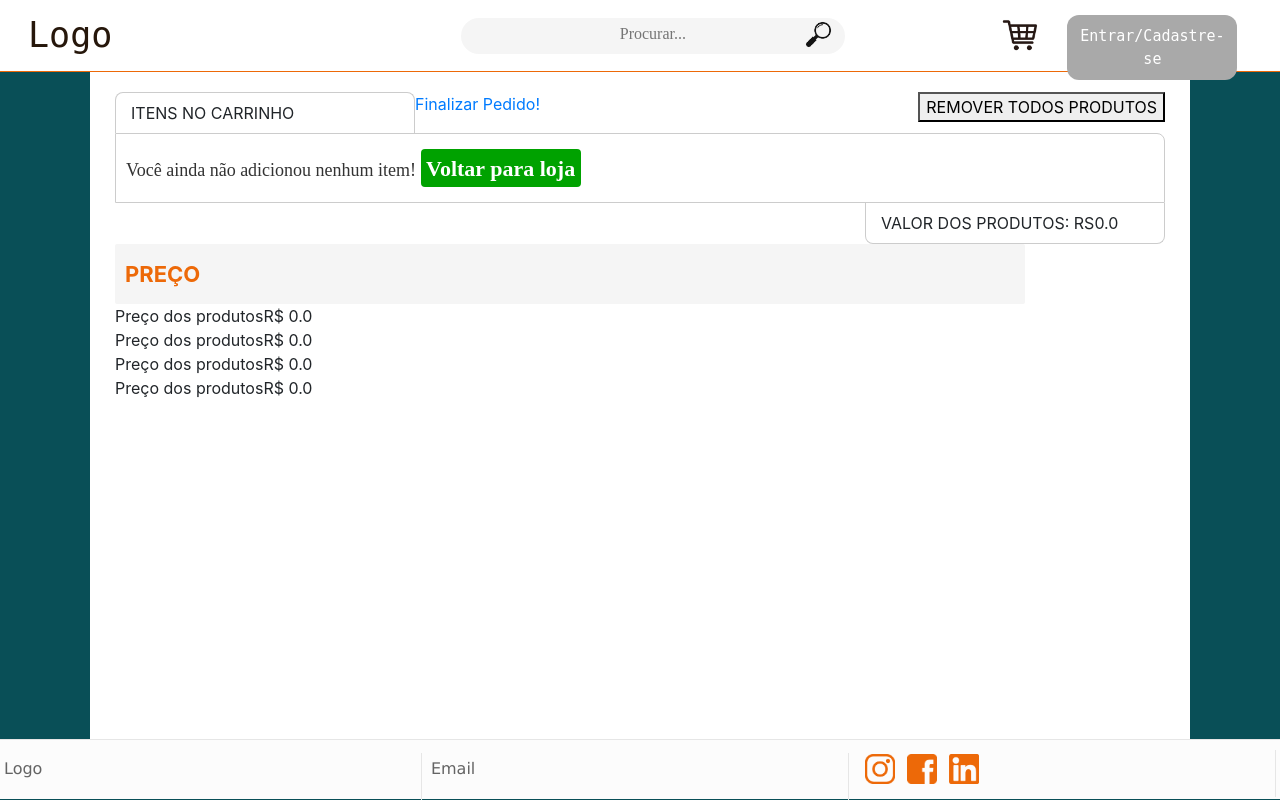
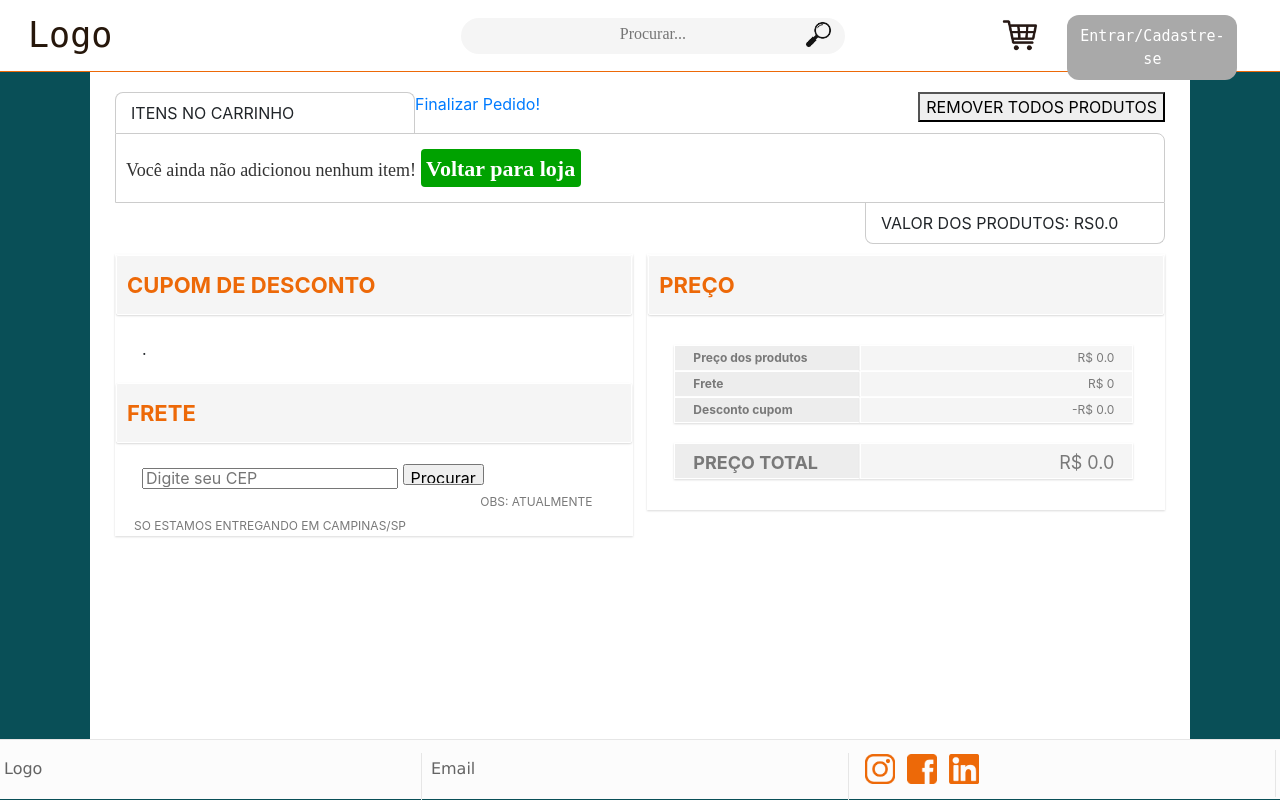
Before and after one commit to MathiasDias/paes_tania, a Django app: page /loja/carrinho in a window 1280 px wide. Run offline with Django 3.2, Linux system fonts and the light colour scheme; some libraries are stand-ins or nearby versions.

Commit message:
Ajustes no Carrinho

```diff
--- a/loja/static/styles.css
+++ b/loja/static/styles.css
@@ -1009,11 +1009,99 @@ li {
 .itens_preço {
     display: flex;
     flex-flow: row;
-    width: 410px;
+    width: 100%;
 }
 
 .preços {
     flex-flow: row;
-    width: 50%;
+    width: 49.3%;
     float: right;
+    border: 1px solid rgb(255, 255, 255);
+    box-shadow: rgba(0, 0, 0, 0.15) 0px 1px 2px;
+    margin-top: 10px;
 }
+
+.bloco_preços {
+    display: flex;
+    -webkit-box-pack: justify;
+    justify-content: space-between;
+    background: #f5f5f5;
+    border: 1px solid #ffffff;
+    box-shadow: rgba(0, 0, 0, 0.15) 0px 1px 2px;
+    border-radius: 2px;
+    -webkit-box-align: center;
+    -webkit-align-items: center;
+    min-height: 36px;
+    font-weight: bold;
+    height: 60px;
+}
+
+.info_preço {
+    padding: 30px 26px;
+}
+
+.preço_left {
+    width: 40%;
+    height: 26px;
+    background-color: rgb(237, 237, 237);
+    color: rgb(121, 121, 121);
+    box-shadow: rgba(0, 0, 0, 0.15) 0px 1px 2px;
+    border: 0.5px solid rgb(255, 255, 255);
+    font-size: 12px;
+    padding: 3px;
+    padding-left: 18px;
+    font-weight: bold;
+}
+
+.preço_right {
+    width: 59%;
+    height: 26px;
+    background-color: whitesmoke;
+    color: rgb(121, 121, 121);
+    box-shadow: rgba(0, 0, 0, 0.15) 0px 1px 2px;
+    border: 0.5px solid rgb(255, 255, 255);
+    font-size: 12px;
+    text-align: end;
+    padding: 3px;
+    padding-right: 18px;
+}
+
+.preço_final {
+    margin-top: 20px;
+    height: 36px;
+    padding-top: 5px;
+    padding-bottom: 5px;
+    font-size: 18px;
+}
+
+.forms {
+    display: flex;
+    flex-flow: column;
+    width: 49.3%;
+    border: 1px solid rgb(255, 255, 255);
+    box-shadow: rgba(0, 0, 0, 0.15) 0px 1px 2px;
+    margin-top: 10px;
+}
+
+.cupom {
+    padding: 22px 26px;
+}
+
+.frete {
+    padding: 21px 26px;
+}
+
+.form_frete {
+    height: 21px;
+    padding-top: 0;
+    padding-bottom: 0;
+    display: inline-block;
+}
+
+.obs {
+    font-size: 12px;
+    position: relative;
+    top: 22px;
+    left: -8px;
+    color: rgb(121, 121, 121);
+}
--- a/loja/templates/loja/carrinho.html
+++ b/loja/templates/loja/carrinho.html
@@ -44,47 +44,78 @@
             </div>
             {% endfor %}
             <div class="subtotal">
-                VALOR DOS PRODUTOS: RS{{ total }}
+                VALOR DOS PRODUTOS: RS{{ total_produtos }}
             </div>
 
             <a href="{% url 'finalizar_pedido' %}">Finalizar Pedido!</a>
         </div>
+        <div class="post_itens">
         <div class="preços">
-            <div class="bloco_titulo">
+            <div class="bloco_preços">
                 <div class="titulo_perfil">
                     PREÇO
                 </div>
             </div>
+                <div class="info_preço">
                     <div class="itens_preço">
-                    <div>
+                        <div class="preço_left">
                             Preço dos produtos
                         </div>
-                    <div>
-                        R$ {{total}}
+                        <div class="preço_right">
+                            R$ {{total_produtos}}
                         </div>
                     </div>
                     <div class="itens_preço">
-                    <div>
-                        Preço dos produtos
+                        <div class="preço_left">
+                            Frete
                         </div>
-                    <div>
-                        R$ {{total}}
+                        <div class="preço_right">
+                            R$ {{frete}}
                         </div>
                     </div>
                     <div class="itens_preço">
-                    <div>
-                        Preço dos produtos
+                        <div class="preço_left">
+                            {% if desconto == 0 %}
+                            Desconto cupom
+                            {% else %}
+                            Desconto cupom ({{desconto}}%)
+                            {% endif %}
                         </div>
-                    <div>
-                        R$ {{total}}
+                        <div class="preço_right">
+                            -R$ {{valor_desconto}}
                         </div>
                     </div>
                     <div class="itens_preço">
-                    <div>
-                        Preço dos produtos
+                        <div class="preço_left preço_final">
+                            PREÇO TOTAL
                         </div>
-                    <div>
-                        R$ {{total}}
+                        <div class="preço_right preço_final">
+                            R$ {{total_final}}
+                        </div>
+                    </div>
+                </div>
+        </div>
+        <div class="forms">
+            <div class="bloco_preços">
+                <div class="titulo_perfil">
+                    CUPOM DE DESCONTO
+                </div>
+            </div>
+            <div class="cupom">
+                .
+            </div>
+            <div class="bloco_preços">
+                <div class="titulo_perfil">
+                    FRETE
+                </div>
+            </div>
+            <div class="frete">
+                <form class="form_frete" action="{% url 'pesquisa' %}" method="post">
+                    {% csrf_token %}
+                    <input class="form_frete" type="text" name="cep" placeholder="Digite seu CEP" minlength="9" maxlength="9" onkeypress="$(this).mask('00000-000')" required>
+                    <input class="form_frete" type="button" value="Procurar" >
+                </form>
+                <span class="obs">OBS: ATUALMENTE SO ESTAMOS ENTREGANDO EM CAMPINAS/SP</span>
             </div>
         </div>
         </div>
--- a/loja/views.py
+++ b/loja/views.py
@@ -307,10 +307,22 @@ def add_carrinho(request, produto_id):
 
 def view_cart(request):
     try:
+        frete = request.session["frete"]
+    except KeyError:
+        request.session["frete"] = 0
+    try:
+        desconto = request.session["desconto"]
+    except KeyError:
+        request.session["desconto"] = 0
+    try:
         cart_2 = request.session["carrinho"]
         total = request.session["total"]
         produtos = Produtos.objects.filter(id__in=cart_2)
         quantidades = request.session["quantidades"]
+        frete = request.session["frete"]
+        desconto = request.session["desconto"]
+        valor_desconto = (total * (desconto * 0.01))
+        total_final = total + frete - valor_desconto
         itemsequantidade = zip(produtos, quantidades)
     except KeyError:
         request.session["carrinho"] = []
@@ -319,7 +331,11 @@ def view_cart(request):
         return HttpResponseRedirect(reverse("carrinho"))
     context = {
         "produtos": itemsequantidade,
-        "total": total,
+        "total_produtos": total,
+        "desconto": desconto,
+        "valor_desconto": valor_desconto,
+        "frete": frete,
+        "total_final": total_final,
         "log": request.user.is_authenticated,
         "username": request.user
     }
```
Also changed, not shown: db.sqlite3. Lines whose indentation alone changed are shown as unchanged.
